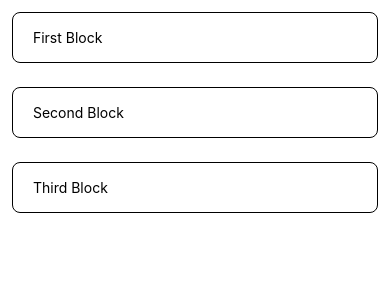
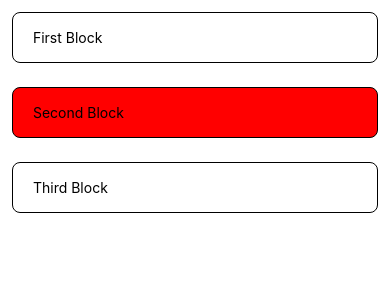
Before and after one commit to Gazala939/firstappnative, a React Native app: screen / in a window 390 px wide. Shown: the top 300 px of the page. Built offline with nearby package versions, Linux system fonts and the light colour scheme.

Commit message:
Block props

```diff
--- a/App.tsx
+++ b/App.tsx
@@ -1,22 +1,31 @@
 import React from 'react';
-import {  StyleSheet, Text, View } from 'react-native';
+import {  StyleSheet, Text, View, } from 'react-native';
 
+const Card = ({ children, style = {} }) =>(
+    <View style = {[
+        { padding:16,
+          margin: 12,
+          borderWidth: 1,
+          borderRadius: 8
+        },style,
+    ]}>
+        {children}
+    </View>
+)
 function App() {
-
-
   return (
     <View style = {styles.content}>
-        <View style = { styles.Block}>
+        <Card>
             <Text> First Block</Text>
-        </View>
+        </Card>
 
-        <View style = { styles.Block}>
+        <Card style = {{ backgroundColor: 'red'}}>
             <Text> Second Block</Text>
-        </View>
+        </Card>
 
-        <View style = { styles.Block}>
+        <Card>
             <Text> Third Block</Text>
-        </View>
+        </Card>
 
 
     </View>
@@ -28,17 +37,5 @@ const styles = StyleSheet.create({
          // space between cards (RN 0.71+)
   },
 
-  Block :{
-    padding: 16,
-    margin:12,
-    borderWidth: 1,
-    borderRadius: 8,
-
-  }
-
-
-
-
-
 });
 export default App;
```
